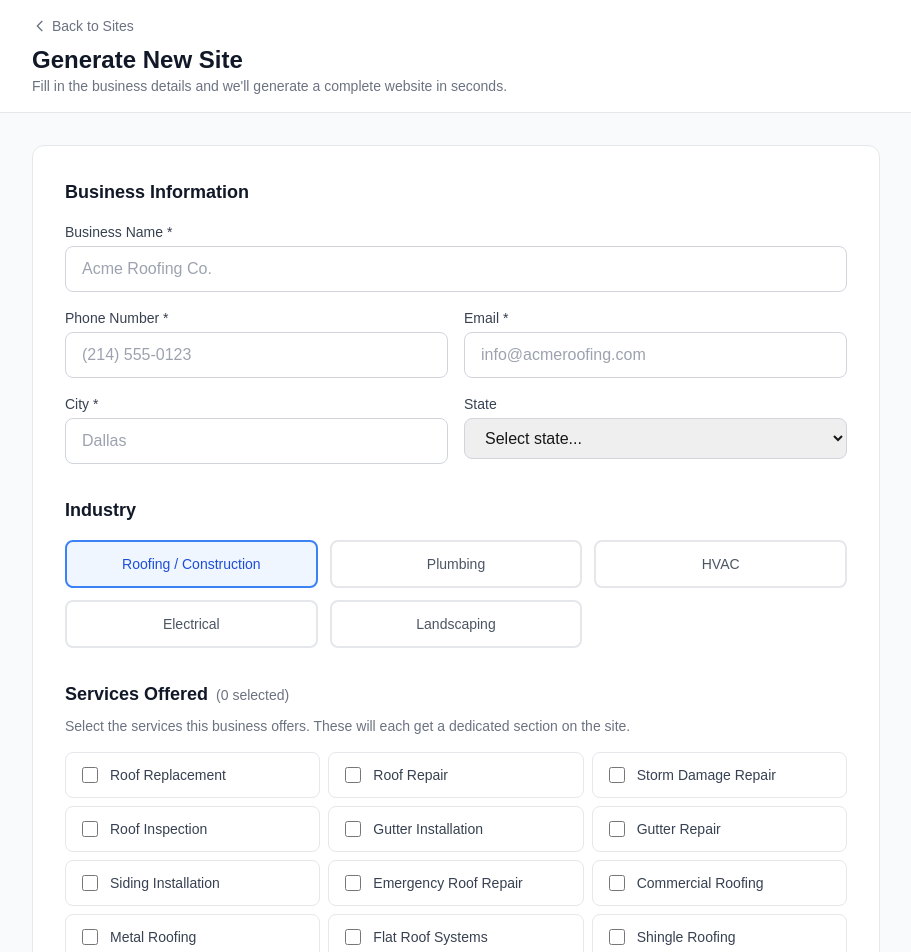
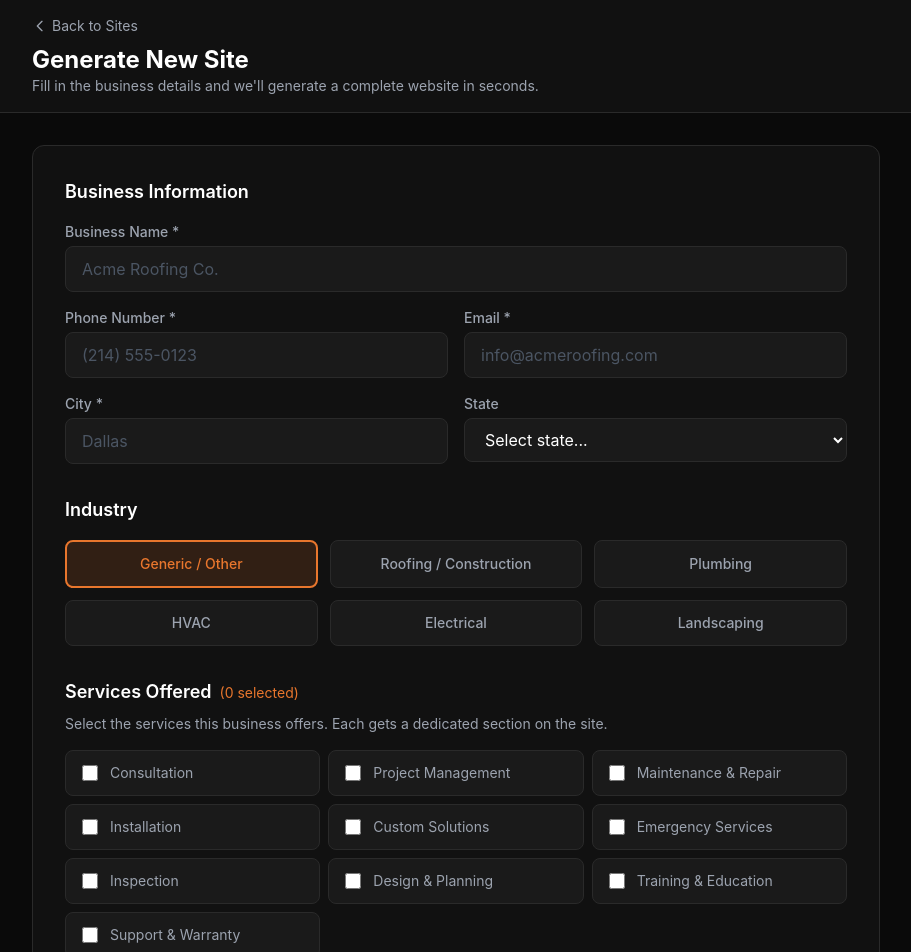
Before and after one commit to MisterGregoryCo/SiteBuilder, a Next.js app: page /sites/new in a window 1280 px wide. Shown: the top 952 px of the page, without its empty margins (184-1095 px from the left). Built offline with nearby package versions, Linux system fonts and the light colour scheme.

Commit message:
Add Generic industry option and ProSet branding

```diff
--- a/src/app/(dashboard)/sites/new/page.tsx
+++ b/src/app/(dashboard)/sites/new/page.tsx
@@ -38,27 +38,28 @@ export default function NewSitePage() {
   };
 
   return (
-    <div className="min-h-screen bg-gray-50">
+    <div className="min-h-screen" style={{ background: '#0A0A0A' }}>
       {/* Header */}
-      <header className="bg-white border-b border-gray-200">
+      <header style={{ background: '#111111', borderBottom: '1px solid #2A2A2A' }}>
         <div className="max-w-4xl mx-auto px-6 py-4">
           <button
             onClick={() => router.push('/sites')}
-            className="text-sm text-gray-500 hover:text-gray-700 flex items-center gap-1 mb-2"
+            className="text-sm flex items-center gap-1 mb-2 hover:text-white transition-colors"
+            style={{ color: '#9CA3AF' }}
           >
             <svg className="w-4 h-4" fill="none" stroke="currentColor" viewBox="0 0 24 24">
               <path strokeLinecap="round" strokeLinejoin="round" strokeWidth={2} d="M15 19l-7-7 7-7" />
             </svg>
             Back to Sites
           </button>
-          <h1 className="text-2xl font-bold text-gray-900">Generate New Site</h1>
-          <p className="text-sm text-gray-500">Fill in the business details and we&apos;ll generate a complete website in seconds.</p>
+          <h1 className="text-2xl font-bold text-white">Generate New Site</h1>
+          <p className="text-sm" style={{ color: '#9CA3AF' }}>Fill in the business details and we&apos;ll generate a complete website in seconds.</p>
         </div>
       </header>
 
       <div className="max-w-4xl mx-auto px-6 py-8">
         {step === 'intake' && (
-          <div className="bg-white rounded-xl border border-gray-200 p-6 md:p-8">
+          <div className="rounded-xl p-6 md:p-8" style={{ background: '#111111', border: '1px solid #2A2A2A' }}>
             <IntakeForm onSubmit={handleGenerate} isLoading={false} />
           </div>
         )}
@@ -68,14 +69,15 @@ export default function NewSitePage() {
         {step === 'error' && (
           <div className="text-center py-20">
             <div className="text-5xl mb-4">&#9888;</div>
-            <h2 className="text-xl font-bold text-gray-900 mb-2">Generation Failed</h2>
-            <p className="text-gray-600 mb-6">{error}</p>
+            <h2 className="text-xl font-bold text-white mb-2">Generation Failed</h2>
+            <p className="mb-6" style={{ color: '#9CA3AF' }}>{error}</p>
             <button
               onClick={() => {
                 setStep('intake');
                 setError('');
               }}
-              className="px-6 py-3 bg-blue-600 text-white font-semibold rounded-lg hover:bg-blue-700"
+              className="px-6 py-3 text-white font-semibold rounded-lg hover:opacity-90"
+              style={{ background: '#E8762D' }}
             >
               Try Again
             </button>
--- a/src/app/(dashboard)/sites/page.tsx
+++ b/src/app/(dashboard)/sites/page.tsx
@@ -51,17 +51,26 @@ export default function SitesPage() {
   };
 
   return (
-    <div className="min-h-screen bg-gray-50">
+    <div className="min-h-screen" style={{ background: '#0A0A0A' }}>
       {/* Header */}
-      <header className="bg-white border-b border-gray-200">
+      <header style={{ background: '#111111', borderBottom: '1px solid #2A2A2A' }}>
         <div className="max-w-7xl mx-auto px-6 py-4 flex items-center justify-between">
-          <div>
-            <h1 className="text-2xl font-bold text-gray-900">ProSet Site Builder</h1>
-            <p className="text-sm text-gray-500">Generate professional websites in under 2 minutes</p>
+          <div className="flex items-center gap-3">
+            {/* ProSet Logo */}
+            <div className="w-8 h-8 rounded-lg flex items-center justify-center" style={{ background: '#E8762D' }}>
+              <svg className="w-5 h-5 text-white" fill="none" stroke="currentColor" viewBox="0 0 24 24">
+                <path strokeLinecap="round" strokeLinejoin="round" strokeWidth={3} d="M5 13l4 4L19 7" />
+              </svg>
+            </div>
+            <div>
+              <h1 className="text-xl font-bold text-white">ProSet <span style={{ color: '#E8762D' }}>Site Builder</span></h1>
+              <p className="text-xs" style={{ color: '#9CA3AF' }}>Generate professional websites in under 2 minutes</p>
+            </div>
           </div>
           <Link
             href="/sites/new"
-            className="px-6 py-2.5 bg-blue-600 text-white font-semibold rounded-lg hover:bg-blue-700 transition-colors flex items-center gap-2"
+            className="px-6 py-2.5 text-white font-semibold rounded-lg transition-all hover:opacity-90 flex items-center gap-2"
+            style={{ background: '#E8762D' }}
           >
             <svg className="w-5 h-5" fill="none" stroke="currentColor" viewBox="0 0 24 24">
               <path strokeLinecap="round" strokeLinejoin="round" strokeWidth={2} d="M12 4v16m8-8H4" />
@@ -75,14 +84,14 @@ export default function SitesPage() {
         {/* Stats */}
         <div className="grid grid-cols-2 md:grid-cols-4 gap-4 mb-8">
           {[
-            { label: 'Total Sites', value: stats.total, color: 'blue' },
-            { label: 'Published', value: stats.published, color: 'green' },
-            { label: 'Drafts', value: stats.draft, color: 'yellow' },
-            { label: 'Total Leads', value: stats.totalLeads, color: 'purple' },
+            { label: 'Total Sites', value: stats.total, accent: false },
+            { label: 'Published', value: stats.published, accent: false },
+            { label: 'Drafts', value: stats.draft, accent: false },
+            { label: 'Total Leads', value: stats.totalLeads, accent: true },
           ].map((stat) => (
-            <div key={stat.label} className="bg-white rounded-xl border border-gray-200 p-4">
-              <p className="text-sm text-gray-500">{stat.label}</p>
-              <p className="text-2xl font-bold text-gray-900">{stat.value}</p>
+            <div key={stat.label} className="rounded-xl p-4" style={{ background: '#111111', border: '1px solid #2A2A2A' }}>
+              <p className="text-sm" style={{ color: '#9CA3AF' }}>{stat.label}</p>
+              <p className="text-2xl font-bold" style={{ color: stat.accent ? '#E8762D' : '#FFFFFF' }}>{stat.value}</p>
             </div>
           ))}
         </div>
@@ -92,7 +101,8 @@ export default function SitesPage() {
           <select
             value={filter.status}
             onChange={(e) => setFilter({ ...filter, status: e.target.value })}
-            className="px-3 py-2 border border-gray-300 rounded-lg text-sm"
+            className="px-3 py-2 rounded-lg text-sm text-white outline-none"
+            style={{ background: '#1A1A1A', border: '1px solid #2A2A2A' }}
           >
             <option value="all">All Status</option>
             <option value="published">Published</option>
@@ -102,9 +112,11 @@ export default function SitesPage() {
           <select
             value={filter.industry}
             onChange={(e) => setFilter({ ...filter, industry: e.target.value })}
-            className="px-3 py-2 border border-gray-300 rounded-lg text-sm"
+            className="px-3 py-2 rounded-lg text-sm text-white outline-none"
+            style={{ background: '#1A1A1A', border: '1px solid #2A2A2A' }}
           >
             <option value="all">All Industries</option>
+            <option value="generic">Generic / Other</option>
             <option value="roofing">Roofing</option>
             <option value="plumbing">Plumbing</option>
             <option value="hvac">HVAC</option>
@@ -115,16 +127,17 @@ export default function SitesPage() {
 
         {/* Site Grid */}
         {loading ? (
-          <div className="text-center py-20 text-gray-500">Loading sites...</div>
+          <div className="text-center py-20" style={{ color: '#9CA3AF' }}>Loading sites...</div>
         ) : filteredSites.length === 0 ? (
           <div className="text-center py-20">
-            <p className="text-gray-500 mb-4">
+            <p className="mb-4" style={{ color: '#9CA3AF' }}>
               {sites.length === 0 ? 'No sites generated yet.' : 'No sites match your filters.'}
             </p>
             {sites.length === 0 && (
               <Link
                 href="/sites/new"
-                className="inline-flex items-center gap-2 px-6 py-3 bg-blue-600 text-white font-semibold rounded-lg hover:bg-blue-700"
+                className="inline-flex items-center gap-2 px-6 py-3 text-white font-semibold rounded-lg hover:opacity-90"
+                style={{ background: '#E8762D' }}
               >
                 Generate Your First Site
               </Link>
--- a/src/app/globals.css
+++ b/src/app/globals.css
@@ -3,21 +3,36 @@
 @tailwind utilities;
 
 :root {
-  --background: #ffffff;
-  --foreground: #171717;
-}
-
-@media (prefers-color-scheme: dark) {
-  :root {
-    --background: #0a0a0a;
-    --foreground: #ededed;
-  }
+  --proset-orange: #E8762D;
+  --proset-orange-light: #F59E4B;
+  --proset-orange-dark: #C45E1A;
+  --proset-bg: #0A0A0A;
+  --proset-card: #111111;
+  --proset-surface: #1A1A1A;
+  --proset-border: #2A2A2A;
+  --proset-text: #FFFFFF;
+  --proset-text-secondary: #9CA3AF;
 }
 
 body {
-  color: var(--foreground);
-  background: var(--background);
-  font-family: Arial, Helvetica, sans-serif;
+  color: var(--proset-text);
+  background: var(--proset-bg);
+  font-family: 'Inter', system-ui, -apple-system, sans-serif;
+}
+
+/* ProSet branded scrollbar */
+::-webkit-scrollbar {
+  width: 8px;
+}
+::-webkit-scrollbar-track {
+  background: var(--proset-bg);
+}
+::-webkit-scrollbar-thumb {
+  background: var(--proset-border);
+  border-radius: 4px;
+}
+::-webkit-scrollbar-thumb:hover {
+  background: #3a3a3a;
 }
 
 @layer utilities {
--- a/src/components/intake-form.tsx
+++ b/src/components/intake-form.tsx
@@ -15,9 +15,11 @@ export function IntakeForm({ onSubmit, isLoading }: IntakeFormProps) {
     business_email: '',
     business_city: '',
     business_state: '',
-    industry: 'roofing',
+    industry: 'generic',
     services: [],
   });
+
+  const [customService, setCustomService] = useState('');
 
   const availableServices = INDUSTRY_SERVICES[formData.industry] || [];
 
@@ -34,6 +36,16 @@ export function IntakeForm({ onSubmit, isLoading }: IntakeFormProps) {
     }));
   };
 
+  const addCustomService = () => {
+    if (customService.trim() && !formData.services.includes(customService.trim())) {
+      setFormData((prev) => ({
+        ...prev,
+        services: [...prev.services, customService.trim()],
+      }));
+      setCustomService('');
+    }
+  };
+
   const handleSubmit = (e: React.FormEvent) => {
     e.preventDefault();
     if (formData.services.length === 0) {
@@ -43,62 +55,73 @@ export function IntakeForm({ onSubmit, isLoading }: IntakeFormProps) {
     onSubmit(formData);
   };
 
+  const inputStyle = {
+    background: '#1A1A1A',
+    border: '1px solid #2A2A2A',
+    color: '#FFFFFF',
+  };
+
   return (
     <form onSubmit={handleSubmit} className="space-y-8">
       {/* Business Info */}
       <div>
-        <h3 className="text-lg font-semibold text-gray-900 mb-4">Business Information</h3>
+        <h3 className="text-lg font-semibold text-white mb-4">Business Information</h3>
         <div className="grid grid-cols-1 md:grid-cols-2 gap-4">
           <div className="md:col-span-2">
-            <label className="block text-sm font-medium text-gray-700 mb-1">Business Name *</label>
+            <label className="block text-sm font-medium mb-1" style={{ color: '#9CA3AF' }}>Business Name *</label>
             <input
               type="text"
               required
               value={formData.business_name}
               onChange={(e) => setFormData({ ...formData, business_name: e.target.value })}
-              className="w-full px-4 py-2.5 border border-gray-300 rounded-lg focus:ring-2 focus:ring-blue-500 focus:border-transparent outline-none"
+              className="w-full px-4 py-2.5 rounded-lg focus:ring-2 focus:border-transparent outline-none placeholder-gray-600"
+              style={{ ...inputStyle, '--tw-ring-color': '#E8762D' } as React.CSSProperties}
               placeholder="Acme Roofing Co."
             />
           </div>
           <div>
-            <label className="block text-sm font-medium text-gray-700 mb-1">Phone Number *</label>
+            <label className="block text-sm font-medium mb-1" style={{ color: '#9CA3AF' }}>Phone Number *</label>
             <input
               type="tel"
               required
               value={formData.business_phone}
               onChange={(e) => setFormData({ ...formData, business_phone: e.target.value })}
-              className="w-full px-4 py-2.5 border border-gray-300 rounded-lg focus:ring-2 focus:ring-blue-500 focus:border-transparent outline-none"
+              className="w-full px-4 py-2.5 rounded-lg focus:ring-2 focus:border-transparent outline-none placeholder-gray-600"
+              style={{ ...inputStyle, '--tw-ring-color': '#E8762D' } as React.CSSProperties}
               placeholder="(214) 555-0123"
             />
           </div>
           <div>
-            <label className="block text-sm font-medium text-gray-700 mb-1">Email *</label>
+            <label className="block text-sm font-medium mb-1" style={{ color: '#9CA3AF' }}>Email *</label>
             <input
               type="email"
               required
               value={formData.business_email}
               onChange={(e) => setFormData({ ...formData, business_email: e.target.value })}
-              className="w-full px-4 py-2.5 border border-gray-300 rounded-lg focus:ring-2 focus:ring-blue-500 focus:border-transparent outline-none"
+              className="w-full px-4 py-2.5 rounded-lg focus:ring-2 focus:border-transparent outline-none placeholder-gray-600"
+              style={{ ...inputStyle, '--tw-ring-color': '#E8762D' } as React.CSSProperties}
               placeholder="info@acmeroofing.com"
             />
           </div>
           <div>
-            <label className="block text-sm font-medium text-gray-700 mb-1">City *</label>
+            <label className="block text-sm font-medium mb-1" style={{ color: '#9CA3AF' }}>City *</label>
             <input
               type="text"
               required
               value={formData.business_city}
               onChange={(e) => setFormData({ ...formData, business_city: e.target.value })}
-              className="w-full px-4 py-2.5 border border-gray-300 rounded-lg focus:ring-2 focus:ring-blue-500 focus:border-transparent outline-none"
+              className="w-full px-4 py-2.5 rounded-lg focus:ring-2 focus:border-transparent outline-none placeholder-gray-600"
+              style={{ ...inputStyle, '--tw-ring-color': '#E8762D' } as React.CSSProperties}
               placeholder="Dallas"
             />
           </div>
           <div>
-            <label className="block text-sm font-medium text-gray-700 mb-1">State</label>
+            <label className="block text-sm font-medium mb-1" style={{ color: '#9CA3AF' }}>State</label>
             <select
               value={formData.business_state}
               onChange={(e) => setFormData({ ...formData, business_state: e.target.value })}
-              className="w-full px-4 py-2.5 border border-gray-300 rounded-lg focus:ring-2 focus:ring-blue-500 focus:border-transparent outline-none"
+              className="w-full px-4 py-2.5 rounded-lg focus:ring-2 focus:border-transparent outline-none"
+              style={{ ...inputStyle, '--tw-ring-color': '#E8762D' } as React.CSSProperties}
             >
               <option value="">Select state...</option>
               {US_STATES.map((state) => (
@@ -111,18 +134,19 @@ export function IntakeForm({ onSubmit, isLoading }: IntakeFormProps) {
 
       {/* Industry */}
       <div>
-        <h3 className="text-lg font-semibold text-gray-900 mb-4">Industry</h3>
+        <h3 className="text-lg font-semibold text-white mb-4">Industry</h3>
         <div className="grid grid-cols-2 md:grid-cols-3 gap-3">
           {INDUSTRIES.map((ind) => (
             <button
               key={ind.value}
               type="button"
               onClick={() => handleIndustryChange(ind.value)}
-              className={`px-4 py-3 rounded-lg border-2 text-sm font-medium transition-all ${
-                formData.industry === ind.value
-                  ? 'border-blue-500 bg-blue-50 text-blue-700'
-                  : 'border-gray-200 hover:border-gray-300 text-gray-600'
-              }`}
+              className="px-4 py-3 rounded-lg text-sm font-medium transition-all"
+              style={{
+                background: formData.industry === ind.value ? 'rgba(232, 118, 45, 0.15)' : '#1A1A1A',
+                border: formData.industry === ind.value ? '2px solid #E8762D' : '1px solid #2A2A2A',
+                color: formData.industry === ind.value ? '#E8762D' : '#9CA3AF',
+              }}
             >
               {ind.label}
             </button>
@@ -132,32 +156,56 @@ export function IntakeForm({ onSubmit, isLoading }: IntakeFormProps) {
 
       {/* Services */}
       <div>
-        <h3 className="text-lg font-semibold text-gray-900 mb-2">
+        <h3 className="text-lg font-semibold text-white mb-2">
           Services Offered
-          <span className="text-sm font-normal text-gray-500 ml-2">
+          <span className="text-sm font-normal ml-2" style={{ color: '#E8762D' }}>
             ({formData.services.length} selected)
           </span>
         </h3>
-        <p className="text-sm text-gray-500 mb-4">Select the services this business offers. These will each get a dedicated section on the site.</p>
-        <div className="grid grid-cols-1 sm:grid-cols-2 md:grid-cols-3 gap-2">
+        <p className="text-sm mb-4" style={{ color: '#9CA3AF' }}>Select the services this business offers. Each gets a dedicated section on the site.</p>
+        <div className="grid grid-cols-1 sm:grid-cols-2 md:grid-cols-3 gap-2 mb-4">
           {availableServices.map((service) => (
             <label
               key={service}
-              className={`flex items-center gap-3 px-4 py-3 rounded-lg border cursor-pointer transition-all ${
-                formData.services.includes(service)
-                  ? 'border-blue-500 bg-blue-50'
-                  : 'border-gray-200 hover:border-gray-300'
-              }`}
+              className="flex items-center gap-3 px-4 py-3 rounded-lg cursor-pointer transition-all"
+              style={{
+                background: formData.services.includes(service) ? 'rgba(232, 118, 45, 0.1)' : '#1A1A1A',
+                border: formData.services.includes(service) ? '1px solid #E8762D' : '1px solid #2A2A2A',
+              }}
             >
               <input
                 type="checkbox"
                 checked={formData.services.includes(service)}
                 onChange={() => toggleService(service)}
-                className="w-4 h-4 rounded border-gray-300 text-blue-500 focus:ring-blue-500"
+                className="w-4 h-4 rounded"
+                style={{ accentColor: '#E8762D' }}
               />
-              <span className="text-sm text-gray-700">{service}</span>
+              <span className="text-sm" style={{ color: formData.services.includes(service) ? '#E8762D' : '#9CA3AF' }}>
+                {service}
+              </span>
             </label>
           ))}
+        </div>
+
+        {/* Custom service input */}
+        <div className="flex gap-2">
+          <input
+            type="text"
+            value={customService}
+            onChange={(e) => setCustomService(e.target.value)}
+            onKeyDown={(e) => e.key === 'Enter' && (e.preventDefault(), addCustomService())}
+            className="flex-1 px-4 py-2.5 rounded-lg focus:ring-2 focus:border-transparent outline-none placeholder-gray-600"
+            style={{ ...inputStyle, '--tw-ring-color': '#E8762D' } as React.CSSProperties}
+            placeholder="Add a custom service..."
+          />
+          <button
+            type="button"
+            onClick={addCustomService}
+            className="px-4 py-2.5 rounded-lg text-sm font-medium transition-colors"
+            style={{ background: '#1A1A1A', border: '1px solid #2A2A2A', color: '#E8762D' }}
+          >
+            + Add
+          </button>
         </div>
       </div>
 
@@ -165,7 +213,8 @@ export function IntakeForm({ onSubmit, isLoading }: IntakeFormProps) {
       <button
         type="submit"
         disabled={isLoading}
-        className="w-full py-4 bg-blue-600 text-white text-lg font-semibold rounded-lg hover:bg-blue-700 transition-colors disabled:opacity-50 disabled:cursor-not-allowed"
+        className="w-full py-4 text-white text-lg font-semibold rounded-lg transition-all hover:opacity-90 disabled:opacity-50 disabled:cursor-not-allowed"
+        style={{ background: '#E8762D' }}
       >
         {isLoading ? 'Generating...' : 'Generate Site'}
       </button>
--- a/src/lib/ai/generate-site.ts
+++ b/src/lib/ai/generate-site.ts
@@ -1,9 +1,11 @@
 import Anthropic from '@anthropic-ai/sdk';
 import { SYSTEM_PROMPT, OUTPUT_SCHEMA } from './prompts/system';
 import { ROOFING_CONTEXT } from './prompts/industries/roofing';
+import { GENERIC_CONTEXT } from './prompts/industries/generic';
 import type { IntakeFormData, SiteConfig, SiteTemplate } from '../types/site-config';
 
 const INDUSTRY_CONTEXTS: Record<string, string> = {
+  generic: GENERIC_CONTEXT,
   roofing: ROOFING_CONTEXT,
 };
 
--- /dev/null
+++ b/src/lib/ai/prompts/industries/generic.ts
@@ -0,0 +1,37 @@
+export const GENERIC_CONTEXT = `Industry Context: General Local Service Business
+
+You are writing for a local service business. Since this is a general/unspecified industry, you should adapt your language based on the business name, city, and services provided.
+
+General Copywriting Approach:
+- Focus on the specific services listed — describe each one with clear, benefit-driven language
+- Emphasize local presence and community connection
+- Highlight professionalism, reliability, and quality
+- Use the business name and city naturally throughout the copy
+
+Trust Signals That Work Across Industries:
+- Years of experience (imply established even if new — "built on decades of combined experience")
+- Customer satisfaction focus
+- Licensed and insured (if it's a trade/service business)
+- Local ownership — "locally owned and operated"
+- Responsiveness — "fast response times" or "same-day service"
+- Quality guarantee or satisfaction guarantee
+- Positive reviews and reputation
+
+What Customers Generally Care About:
+- Can I trust this company?
+- How quickly can they help me?
+- What will it cost? (mention free estimates/consultations if applicable)
+- Are they professional and reliable?
+- Do they serve my area?
+
+Tone Guidelines:
+- Confident but not arrogant
+- Professional but approachable
+- Local and personal — not corporate
+- Action-oriented — drive toward phone calls and form submissions
+
+Avoid:
+- Industry-specific jargon unless the services clearly indicate the industry
+- Generic filler phrases — every sentence should be specific to this business
+- Over-promising on timelines or results
+- Mentioning competitors`;
--- a/src/lib/types/site-config.ts
+++ b/src/lib/types/site-config.ts
@@ -130,6 +130,7 @@ export interface IntakeFormData {
 }
 
 export const INDUSTRIES = [
+  { value: 'generic', label: 'Generic / Other' },
   { value: 'roofing', label: 'Roofing / Construction' },
   { value: 'plumbing', label: 'Plumbing' },
   { value: 'hvac', label: 'HVAC' },
@@ -138,6 +139,18 @@ export const INDUSTRIES = [
 ] as const;
 
 export const INDUSTRY_SERVICES: Record<string, string[]> = {
+  generic: [
+    'Consultation',
+    'Project Management',
+    'Maintenance & Repair',
+    'Installation',
+    'Custom Solutions',
+    'Emergency Services',
+    'Inspection',
+    'Design & Planning',
+    'Training & Education',
+    'Support & Warranty',
+  ],
   roofing: [
     'Roof Replacement',
     'Roof Repair',
--- a/src/templates/index.ts
+++ b/src/templates/index.ts
@@ -12,8 +12,9 @@ const TEMPLATES: Record<string, ComponentType<{ site: Site }>> = {
 
 // Industry to default template mapping
 const INDUSTRY_TEMPLATES: Record<string, string> = {
+  generic: 'roofing-premium', // Uses same layout, colors come from template config
   roofing: 'roofing-premium',
-  plumbing: 'roofing-premium', // Fallback until dedicated template exists
+  plumbing: 'roofing-premium',
   hvac: 'roofing-premium',
   electrical: 'roofing-premium',
   landscaping: 'roofing-premium',
```
Also changed, not shown: src/app/(dashboard)/sites/[id]/preview/page.tsx (+13 -13 lines), src/components/generation-progress.tsx (+17 -9 lines), src/components/site-card.tsx (+22 -13 lines), src/components/site-preview.tsx (+46 -35 lines).
